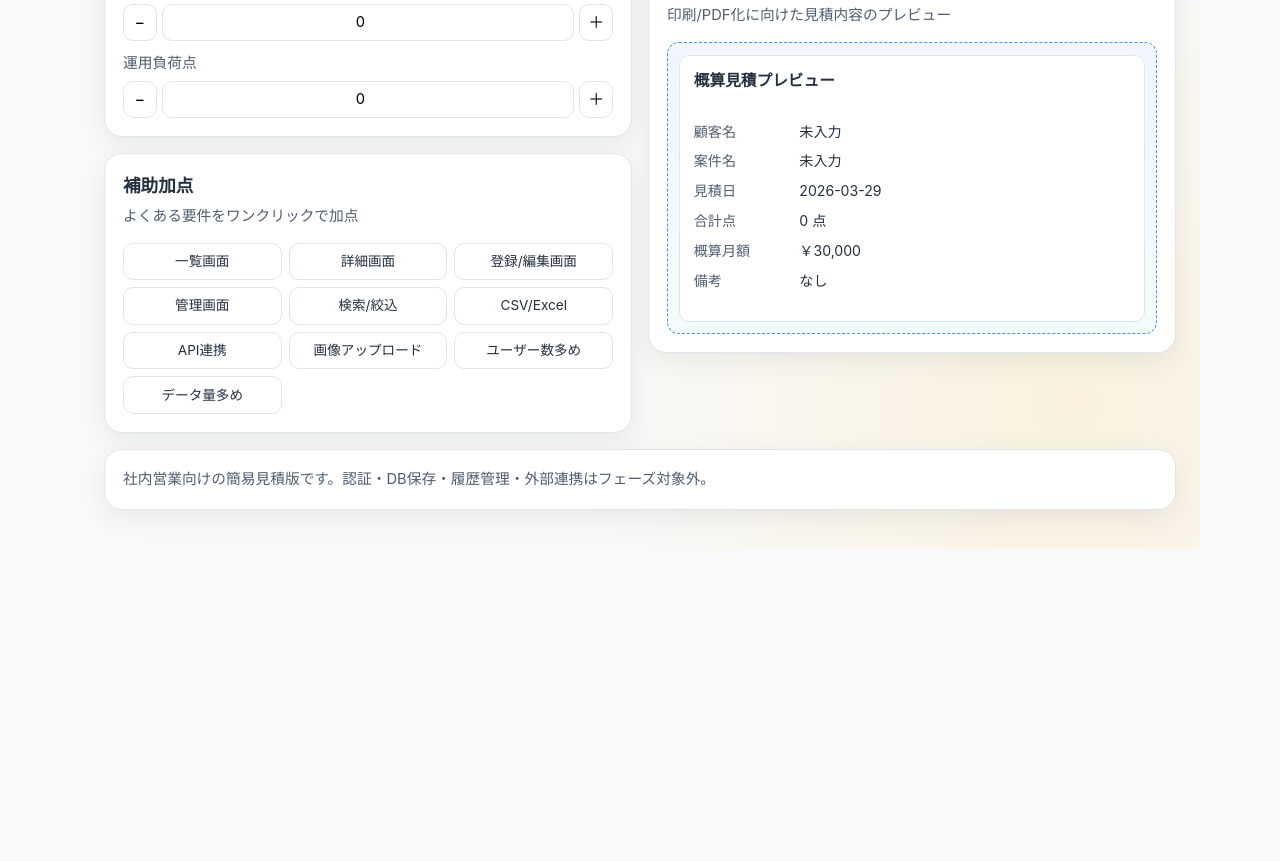
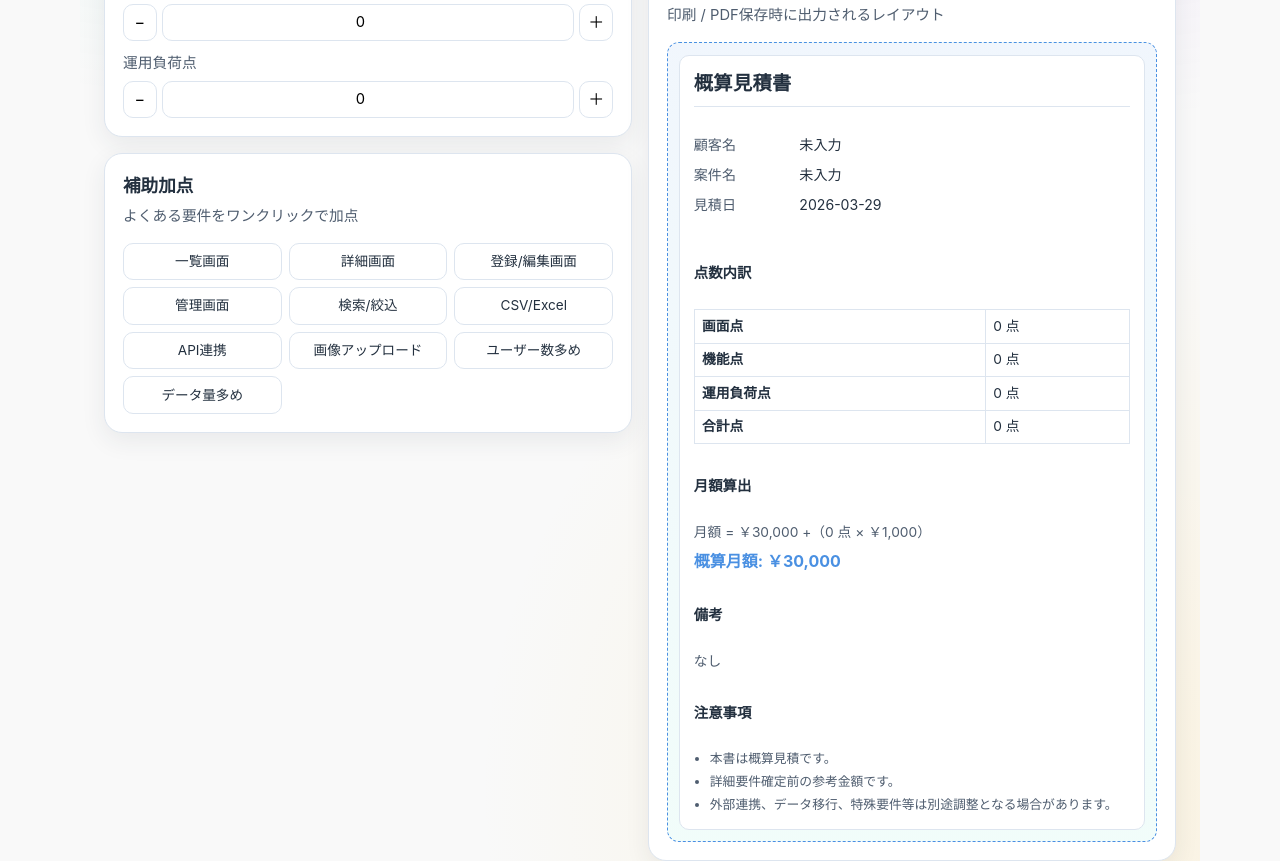
Before and after one commit to ANOSkdy/acoru_estimate, a Next.js app: page / in a window 1280 px wide. Shown: the part 900-1761 px from the top of the page. Before the commit the page ends 1448 px from the top, so only its background shows below. Built offline with nearby package versions, Linux system fonts and the light colour scheme.

Commit message:
feat: add phase 3 print/pdf estimate layout

```diff
--- a/app/globals.css
+++ b/app/globals.css
@@ -132,6 +132,12 @@ textarea {
 .btn--ghost {
   background: #fff;
   color: var(--text-primary);
+}
+
+.btn--print {
+  background: rgb(74 144 226 / 10%);
+  border-color: rgb(74 144 226 / 35%);
+  color: #1f4f8a;
 }
 
 .estimate-grid {
@@ -303,28 +309,77 @@ textarea {
 }
 
 .print-preview__page h3 {
-  font-size: 0.98rem;
+  font-size: 1.2rem;
+  letter-spacing: 0.02em;
 }
 
-.print-preview__page dl {
+.print-doc__header {
+  border-bottom: 1px solid var(--border-soft);
+  padding-bottom: 0.45rem;
+}
+
+.print-doc__meta {
   display: grid;
   gap: 0.5rem;
 }
 
-.print-preview__page div {
+.print-doc__meta div {
   display: grid;
   grid-template-columns: 6.2rem minmax(0, 1fr);
   gap: 0.4rem;
   font-size: 0.88rem;
 }
 
-.print-preview__page dt {
+.print-doc__meta dt {
   color: var(--text-secondary);
 }
 
-.print-preview__page dd {
+.print-doc__meta dd {
   margin: 0;
   word-break: break-word;
+}
+
+.print-doc__section {
+  display: grid;
+  gap: 0.35rem;
+}
+
+.print-doc__section h4 {
+  font-size: 0.9rem;
+}
+
+.print-doc__table {
+  width: 100%;
+  border-collapse: collapse;
+  font-size: 0.86rem;
+}
+
+.print-doc__table th,
+.print-doc__table td {
+  border: 1px solid var(--border-soft);
+  padding: 0.35rem 0.45rem;
+  text-align: left;
+}
+
+.print-doc__formula,
+.print-doc__note {
+  font-size: 0.86rem;
+  color: var(--text-secondary);
+}
+
+.print-doc__monthly-fee {
+  font-size: 1rem;
+  color: var(--primary);
+  font-weight: 700;
+}
+
+.print-doc__section--caution ul {
+  margin: 0;
+  padding-left: 1rem;
+  display: grid;
+  gap: 0.2rem;
+  font-size: 0.8rem;
+  color: var(--text-secondary);
 }
 
 .estimate-footer {
@@ -360,13 +415,70 @@ textarea {
 }
 
 @media print {
+  @page {
+    size: A4 portrait;
+    margin: 10mm;
+  }
+
   body {
     background: #fff;
+    color: #111;
+    line-height: 1.35;
+  }
+
+  .estimate-page {
+    max-width: none;
+    margin: 0;
+    padding: 0;
   }
 
   .estimate-bg,
+  .estimate-hero,
   .estimate-actions,
-  .estimate-footer {
+  .estimate-footer,
+  .estimate-column > .estimate-card:not(.print-preview-shell) {
     display: none;
   }
+
+  .estimate-grid,
+  .estimate-column {
+    display: block;
+    gap: 0;
+  }
+
+  .print-preview-shell,
+  .print-preview,
+  .print-preview__page {
+    border: 0;
+    box-shadow: none;
+    background: #fff;
+    padding: 0;
+    margin: 0;
+  }
+
+  .estimate-card:hover,
+  .btn:hover {
+    transform: none;
+    box-shadow: none;
+  }
+
+  .print-doc__header h3 {
+    font-size: 18pt;
+  }
+
+  .print-doc__meta div,
+  .print-doc__table,
+  .print-doc__formula,
+  .print-doc__note {
+    font-size: 10pt;
+  }
+
+  .print-doc__monthly-fee {
+    font-size: 12pt;
+    color: #000;
+  }
+
+  .print-doc__section {
+    break-inside: avoid;
+  }
 }
--- a/components/estimate/EstimateShell.tsx
+++ b/components/estimate/EstimateShell.tsx
@@ -121,6 +121,14 @@ export function EstimateShell() {
     setScores(INITIAL_SCORES);
   };
 
+  const handlePrint = () => {
+    if (typeof window === 'undefined') {
+      return;
+    }
+
+    window.print();
+  };
+
   return (
     <main className="estimate-page">
       <div className="estimate-bg" aria-hidden="true" />
@@ -142,6 +150,9 @@ export function EstimateShell() {
         </button>
         <button type="button" className="btn btn--secondary" onClick={handleClearScores}>
           点数のみクリア
+        </button>
+        <button type="button" className="btn btn--print" onClick={handlePrint}>
+          印刷 / PDF保存
         </button>
       </div>
 
@@ -258,14 +269,17 @@ export function EstimateShell() {
           </SectionCard>
 
           <SectionCard
-            title="プレビュー（フェーズ3準備）"
-            subtitle="印刷/PDF化に向けた見積内容のプレビュー"
+            title="概算見積書プレビュー"
+            subtitle="印刷 / PDF保存時に出力されるレイアウト"
             className="print-preview-shell"
           >
             <div className="print-preview" role="region" aria-label="見積書プレビュー領域">
               <div className="print-preview__page">
-                <h3>概算見積プレビュー</h3>
-                <dl>
+                <header className="print-doc__header">
+                  <h3>概算見積書</h3>
+                </header>
+
+                <dl className="print-doc__meta">
                   <div>
                     <dt>顧客名</dt>
                     <dd>{basicInfo.customerName || '未入力'}</dd>
@@ -278,19 +292,54 @@ export function EstimateShell() {
                     <dt>見積日</dt>
                     <dd>{basicInfo.estimateDate || '未入力'}</dd>
                   </div>
-                  <div>
-                    <dt>合計点</dt>
-                    <dd>{result.totalScore} 点</dd>
-                  </div>
-                  <div>
-                    <dt>概算月額</dt>
-                    <dd>{formatYen(result.monthlyFee)}</dd>
-                  </div>
-                  <div>
-                    <dt>備考</dt>
-                    <dd>{basicInfo.notes || 'なし'}</dd>
-                  </div>
                 </dl>
+
+                <section className="print-doc__section" aria-label="点数内訳">
+                  <h4>点数内訳</h4>
+                  <table className="print-doc__table">
+                    <tbody>
+                      <tr>
+                        <th scope="row">画面点</th>
+                        <td>{scores.screen} 点</td>
+                      </tr>
+                      <tr>
+                        <th scope="row">機能点</th>
+                        <td>{scores.feature} 点</td>
+                      </tr>
+                      <tr>
+                        <th scope="row">運用負荷点</th>
+                        <td>{scores.operation} 点</td>
+                      </tr>
+                      <tr>
+                        <th scope="row">合計点</th>
+                        <td>{result.totalScore} 点</td>
+                      </tr>
+                    </tbody>
+                  </table>
+                </section>
+
+                <section className="print-doc__section" aria-label="概算月額">
+                  <h4>月額算出</h4>
+                  <p className="print-doc__formula">
+                    月額 = {formatYen(BASE_MONTHLY_FEE)} +（{result.totalScore} 点 ×{' '}
+                    {formatYen(SCORE_UNIT_PRICE)}）
+                  </p>
+                  <p className="print-doc__monthly-fee">概算月額: {formatYen(result.monthlyFee)}</p>
+                </section>
+
+                <section className="print-doc__section" aria-label="備考">
+                  <h4>備考</h4>
+                  <p className="print-doc__note">{basicInfo.notes || 'なし'}</p>
+                </section>
+
+                <section className="print-doc__section print-doc__section--caution" aria-label="注意事項">
+                  <h4>注意事項</h4>
+                  <ul>
+                    <li>本書は概算見積です。</li>
+                    <li>詳細要件確定前の参考金額です。</li>
+                    <li>外部連携、データ移行、特殊要件等は別途調整となる場合があります。</li>
+                  </ul>
+                </section>
               </div>
             </div>
           </SectionCard>
```
